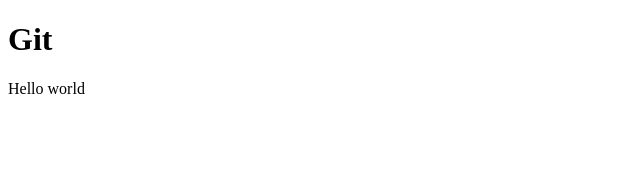
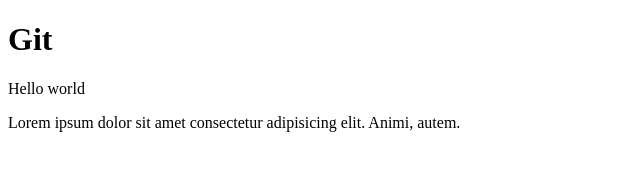
Before and after one commit to Sebastian-Hult/GIT, a plain HTML site: page index.html in a window 1280 px wide. Shown: the whole page, without its empty margins (0-640 px from the left). Drawn offline with Linux system fonts and the light colour scheme.

Commit message:
second commit

```diff
--- a/index.html
+++ b/index.html
@@ -8,5 +8,9 @@
 <body>
     <h1>Git</h1>
     <p>Hello world</p>
+
+    <div>
+        Lorem ipsum dolor sit amet consectetur adipisicing elit. Animi, autem.
+    </div>
 </body>
 </html>
--- /dev/null
+++ b/styles.css
@@ -0,0 +1,3 @@
+* {
+    margin: 0;
+}
```
